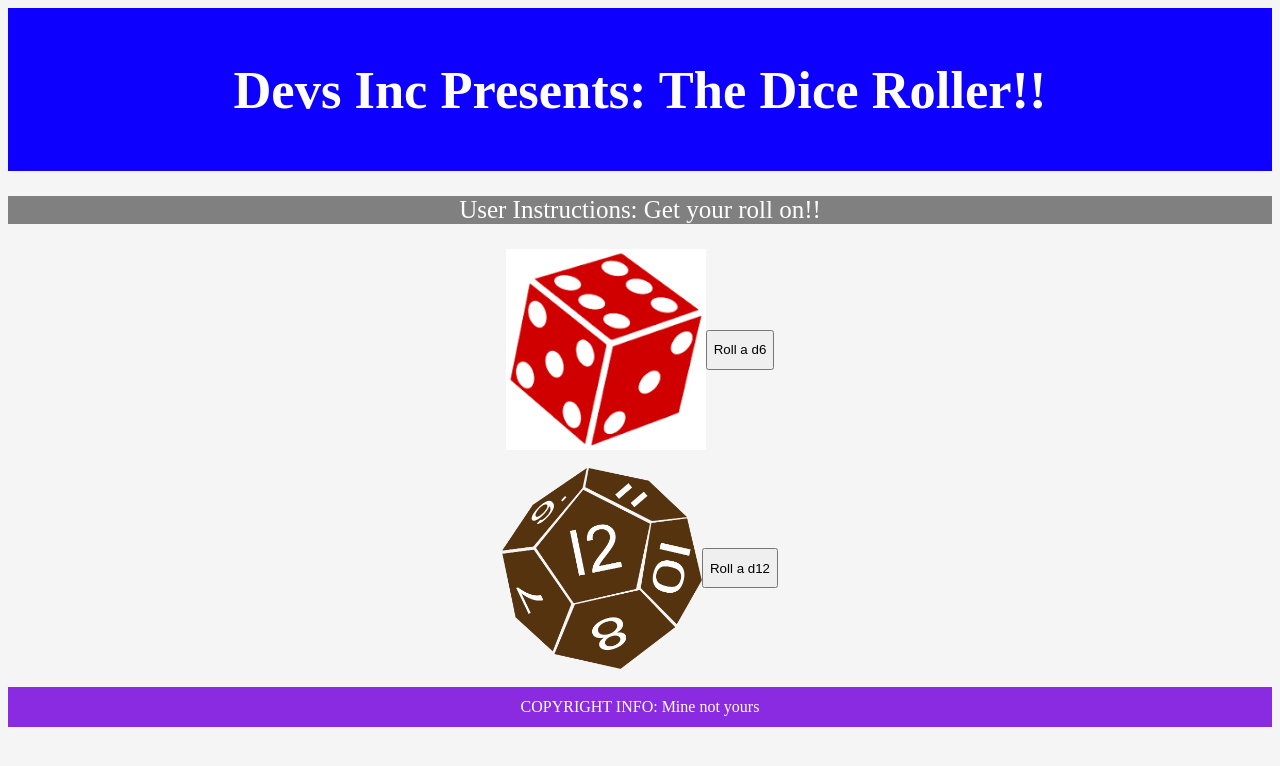
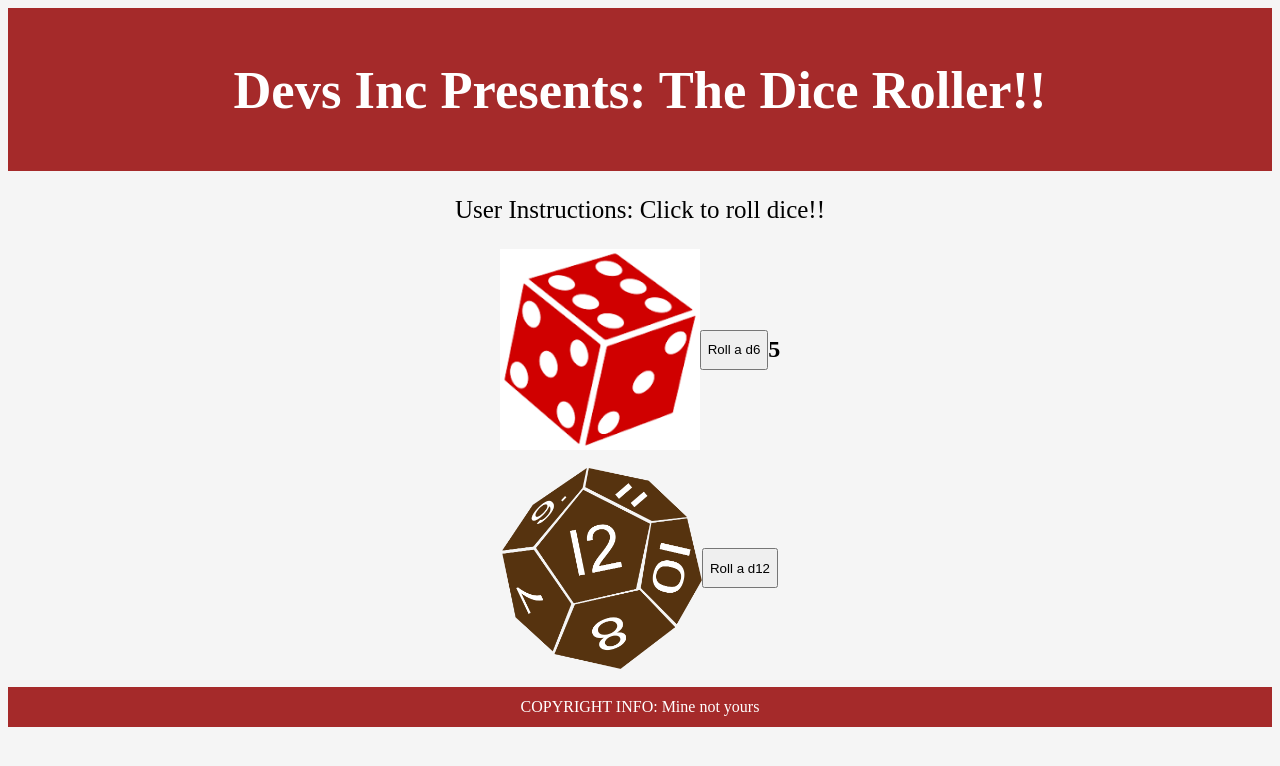
Before and after one commit to dtr6210/diceRoller, a plain HTML site: page index.html in a window 1280 px wide. Both pictures are taken after a click on the button "Roll a d6". Drawn offline with Linux system fonts and the light colour scheme.

Commit message:
pushing latest changes to function branch before create new

```diff
--- a/dice.js
+++ b/dice.js
@@ -1,4 +1,8 @@
 
+function diceRoll(num, num2, Name1) {
+    console.log("this is how many sides:", num, num2)
+    document.getElementById(Name1).innerHTML=numberMinMax(num, num2)
+}
 
 function d6(){
     console.log("button clicked")
@@ -9,7 +13,7 @@ function d6(){
 function d12(){
     console.log("button clicked")
     console.log("this is the d12 dice")
-    numberMinMax(1,8) // calls numberMinMax function defined below
+    numberMinMax(1,12) // calls numberMinMax function defined below
 }
 function numberMinMax(min,max){
     const diceRoll=Math.floor(Math.random() * (max - min +1)) + min
--- a/images/style.css
+++ b/images/style.css
@@ -3,7 +3,7 @@
         }*/
 
 header{
-    background-color: rgb(13, 0, 255);
+    background-color: brown;
     padding: .5rem;
     text-align: center;
     font-size: 35px;
@@ -11,7 +11,6 @@ header{
 }
 
 nav {
-    background-color: gray;
     padding: -1rem;
     text-align: center;
     font-size: 25px;
@@ -19,10 +18,10 @@ nav {
 }
 
 nav p{
-color: rgb(255, 255, 255)
+color: black
 }
 footer {
-    background-color: blueviolet;
+    background-color: brown;
     height: 2.5rem;
     display: flex;
     justify-content: center;
--- a/index.html
+++ b/index.html
@@ -13,16 +13,18 @@
         <h2>Devs Inc Presents: The Dice Roller!!</h2>
     </header>
     <nav>
-        <p>User Instructions: Get your roll on!!</p>
+        <p>User Instructions: Click to roll dice!!</p>
     </nav>
     <article>
         <img src="./images/d6.png" alt = "d6_dice_image" width= "200px">
         <button class="button" id="d6" onclick="diceRoll(1,6, 'roll6')">Roll a d6</button>
+        <h1 id="roll6"></h1>
     </article>
     <br>
     <article>
         <img src="./images/d12.png"  alt = "d12_dice_image" width= "200px">
         <button class="button" id="d12" onclick="diceRoll(1,12, 'roll12')">Roll a d12</button>
+        <h1 id="roll12"></h1>
     </article>
     <br>
     <footer>
```
